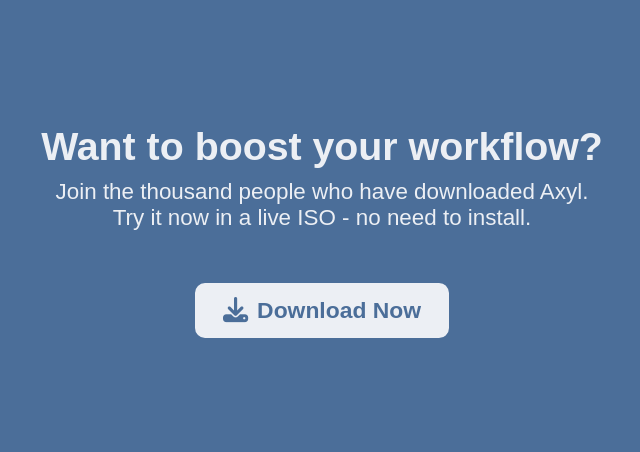
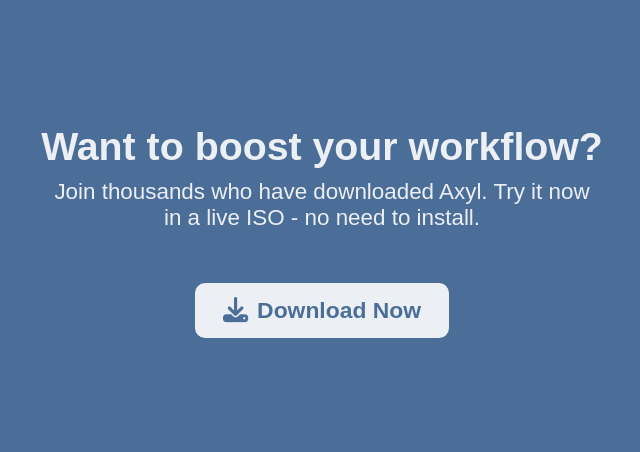
Before and after one commit to axyl-os/axyl-site, a Flask app: page / in a window 1280 px wide. Shown: the part 2197-2649 px from the top of the page, without its empty margins (318-958 px from the left). Run offline with Flask 2, Linux system fonts and the light colour scheme; some libraries are stand-ins or nearby versions.

Commit message:
feat: change call to action text

```diff
--- a/axyl_site/templates/index.html
+++ b/axyl_site/templates/index.html
@@ -279,7 +279,7 @@
               <h3>Want to boost your workflow?</h3>
             </div>
             <div class="call-to-action__body">
-              Join the thousand people who have downloaded Axyl.
+              Join thousands who have downloaded Axyl.
               Try it now in a live ISO - no need to install.
             </div>
           </div>
```
